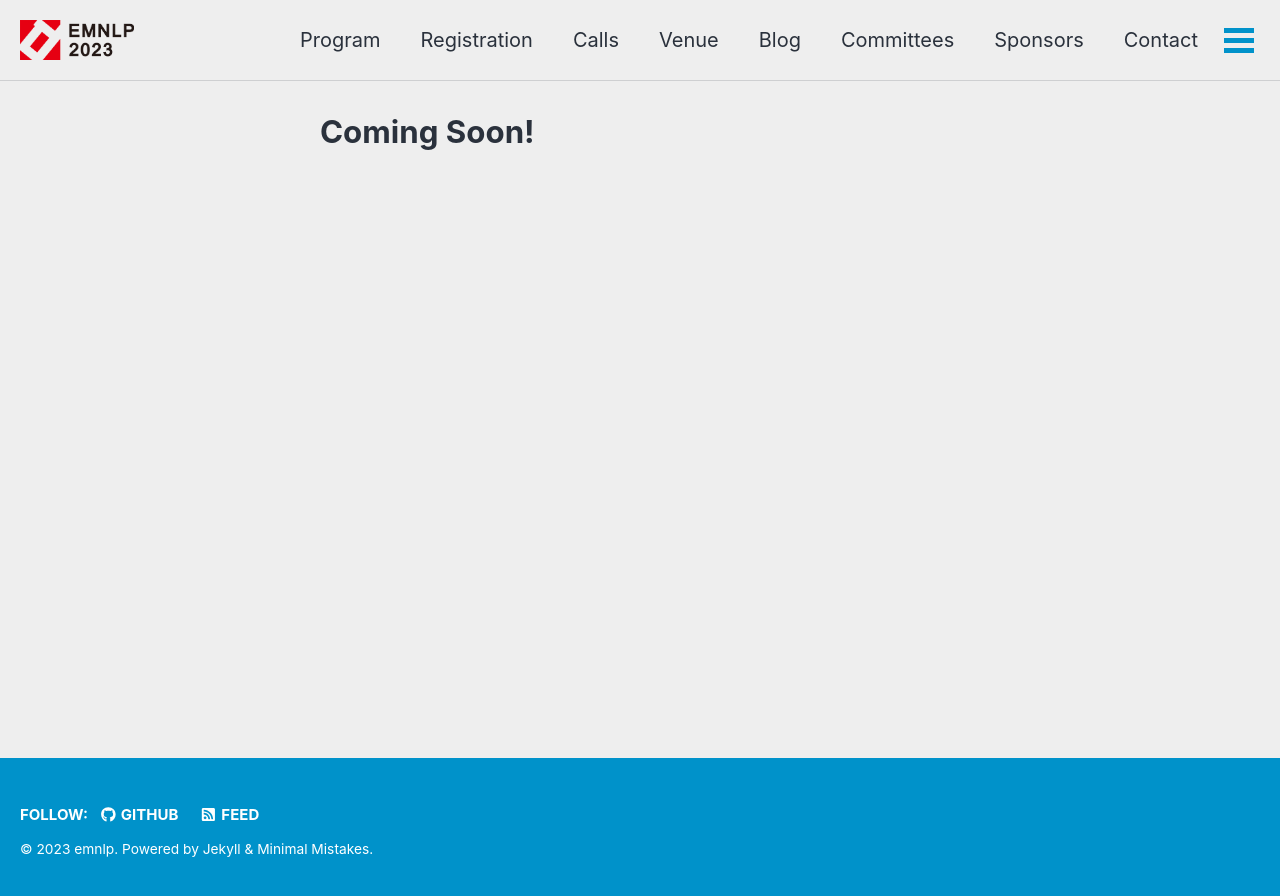
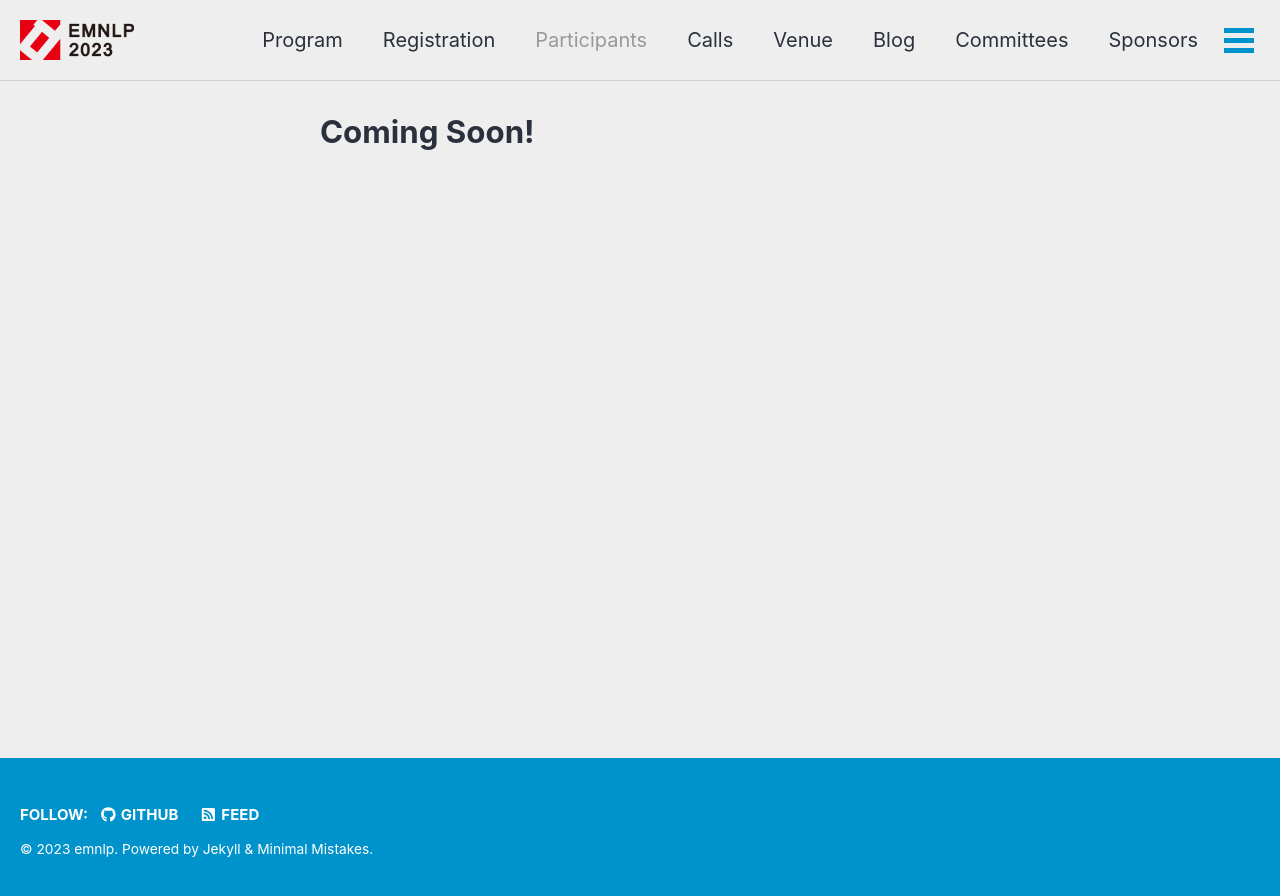
Before and after one commit to acl-org/emnlp-2023, a Jekyll site: the page built from _pages/not_available.md, in a window 1280 px wide. Shown: the top 896 px of the page. Built offline with Jekyll 4.4.1, drawn with Linux system fonts in a browser that asks for light colours; cached includes are drawn as plain includes; nearby versions of some CDN libraries.

Commit message:
Update navigation.yml

```diff
--- a/_data/navigation.yml
+++ b/_data/navigation.yml
@@ -9,6 +9,9 @@
 
   - title: "Registration"
     url: /registration/
+
+  - title: "Participants"
+    url: /participants/
 
   - title: "Calls"
     url: /calls/subsidies/
@@ -30,9 +33,6 @@
 
   - title: "Volunteers"
     url: /volunteers
-
-  - title: "Participants"
-    url: /participants/
 
 
 
```
